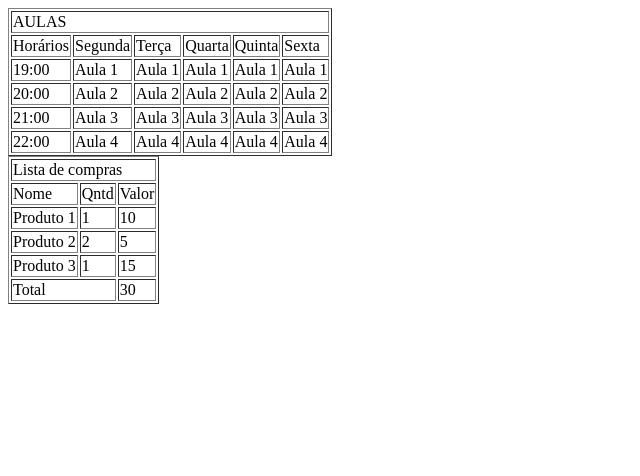
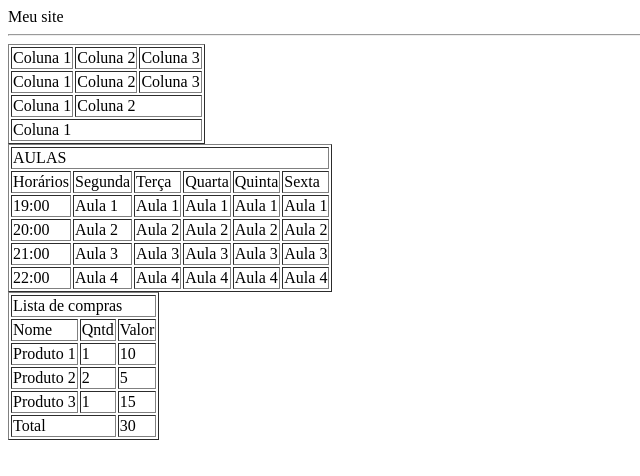
Before and after one commit to beatrizbis/meusite, a plain HTML site: page index.html in a window 1280 px wide. Shown: the whole page, without its empty margins (0-640 px from the left). Drawn offline with Linux system fonts and the light colour scheme.

Commit message:
Update index.html

```diff
--- a/index.html
+++ b/index.html
@@ -1,4 +1,32 @@
-</table>
+<!DOCTYPE html>
+<html>
+    <head>
+        <title>Meu site aula 25/10/2017</title>
+        <meta charset="UTF-8">
+        <meta name="viewport" content="width=device-width, initial-scale=1.0">
+    </head>
+    <body>
+        <div>Meu site</div>
+        <hr>
+        <table border="1">
+            <tr>
+                <td>Coluna 1</td>
+                <td>Coluna 2</td>
+                <td>Coluna 3</td>
+            </tr>
+            <tr>
+                <td>Coluna 1</td>
+                <td>Coluna 2</td>
+                <td>Coluna 3</td>
+            </tr>
+            <tr>
+                <td>Coluna 1</td>
+                <td colspan="2">Coluna 2</td>
+            </tr>
+            <tr>
+                <td colspan="3">Coluna 1</td>
+            </tr>
+        </table>
 
 
 
```
